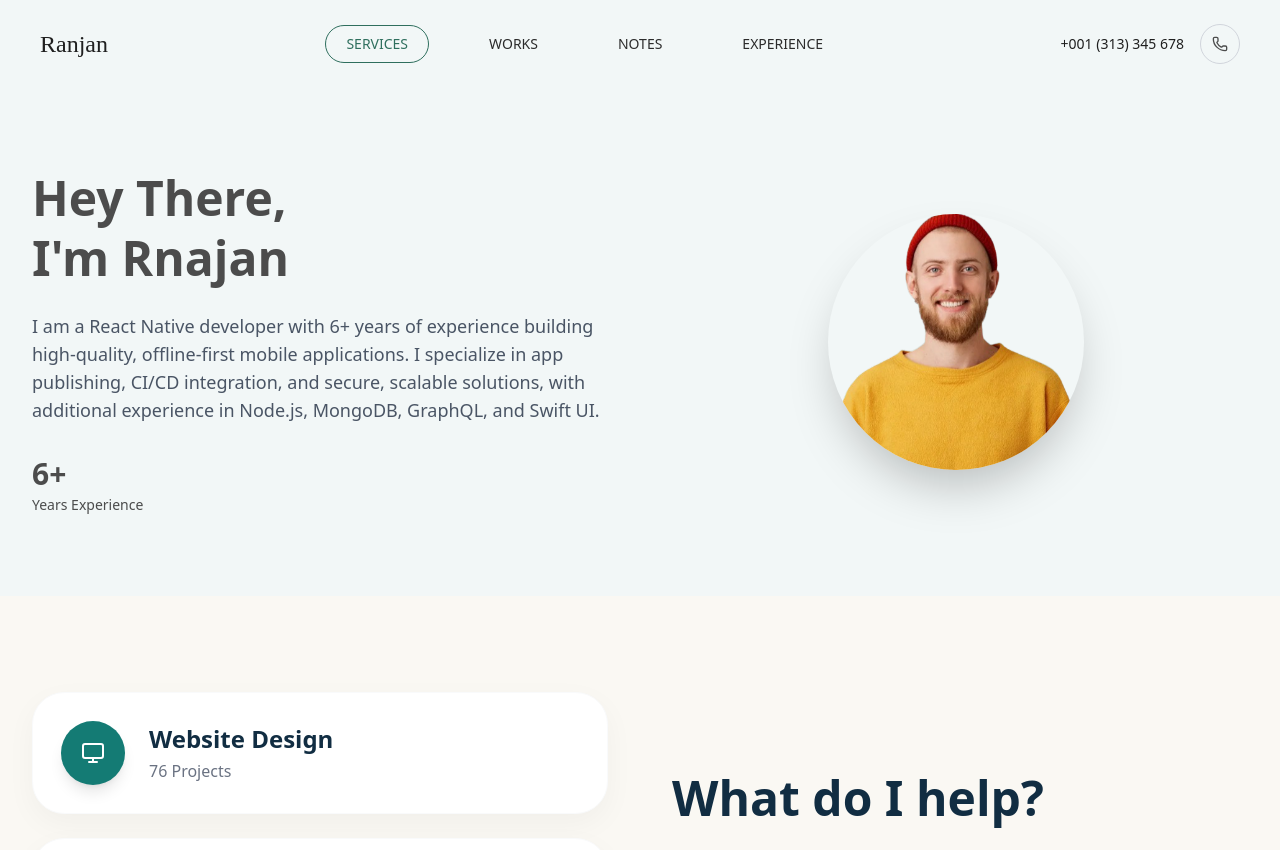
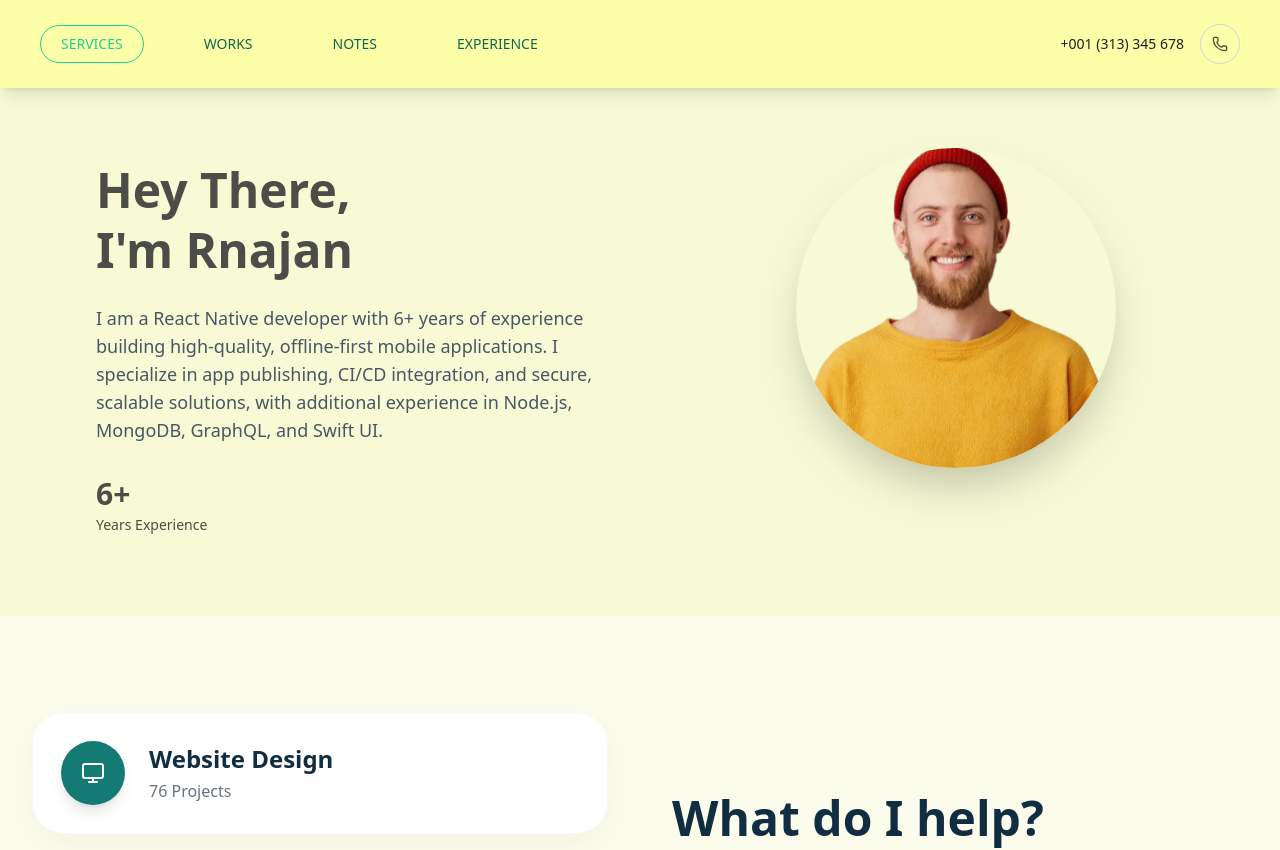
Before and after one commit to ranjansharma1412/ranjan-portfollio, a React (Vite) app: page / in a window 1280 px wide. Shown: the top 850 px of the page. Built offline with nearby package versions, Linux system fonts and the light colour scheme.

Commit message:
fixed hader & hero section ui

```diff
--- a/src/components/experience/ExperienceTimeline.tsx
+++ b/src/components/experience/ExperienceTimeline.tsx
@@ -34,7 +34,7 @@ const experiences: Experience[] = [
 
 const ExperienceTimeline = () => {
   return (
-    <section id="experience" className="bg-[#faf8f3] px-6 py-24">
+    <section id="experience" className="bg-[#FCFCED] px-6 py-24">
       <div className="max-w-5xl mx-auto">
         <h2 className="text-[44px] font-bold text-[#112d42] mb-24 text-center">
           My Work Experience
--- a/src/components/hero/HeroSection.tsx
+++ b/src/components/hero/HeroSection.tsx
@@ -4,17 +4,17 @@ import heroImage from '../../assets/images/hero.png';
 
 const HeroSection = () => {
   return (
-    <section className="grid md:grid-cols-2 gap-12 px-8 py-20 items-center">
+    <section className="grid md:grid-cols-2 gap-12 px-8 py-20 items-center bg-[#F7FAD4]">
       <motion.div
         initial="hidden"
         animate="visible"
         variants={heroHeadlineVariants}
-        className="flex flex-col"
+        className="flex flex-col pl-16 mt-20"
       >
         <motion.h2
           className="text-5xl font-extrabold leading-tight"
           initial={{ opacity: 0, y: 20 }}
-          animate={{ opacity: 1, y: 0 }}
+          animate={{ opacity: 1, y: 0, }}
           transition={{ duration: 0.6, delay: 0.2 }}
         >
           Hey There, <br /> I'm Rnajan
@@ -51,7 +51,7 @@ const HeroSection = () => {
         <img
           src={heroImage}
           alt="Rnajan"
-          className="relative z-10 w-64 h-64 rounded-full object-cover shadow-2xl"
+          className="relative z-10 w-80 h-80 rounded-full object-cover shadow-2xl"
         />
       </motion.div>
     </section>
--- a/src/components/layout/Footer.tsx
+++ b/src/components/layout/Footer.tsx
@@ -3,7 +3,7 @@ import { ctaTextVariants } from '../../animations/motionVariants';
 
 const Footer = () => {
   return (
-    <footer className="px-8 py-20 bg-[#f7efe5]">
+    <footer className="px-8 py-20 bg-[#F7FAD4]">
       <motion.div
         initial="hidden"
         whileInView="visible"
--- a/src/components/layout/Header.tsx
+++ b/src/components/layout/Header.tsx
@@ -1,6 +1,6 @@
 import { motion } from 'framer-motion';
-import { useState } from 'react';
 import { Phone } from 'lucide-react';
+import { useEffect, useRef, useState } from 'react';
 
 const scrollToSection = (sectionId: string) => {
   const element = document.getElementById(sectionId.toLowerCase());
@@ -11,6 +11,9 @@ const scrollToSection = (sectionId: string) => {
 
 const Header = () => {
   const [active, setActive] = useState('Services');
+  const [isScrolledUp, setIsScrolledUp] = useState(false);
+  const lastScrollY = useRef<number>(0);
+
 
   const navItems = [
     { name: 'Services', id: 'services' },
@@ -19,19 +22,33 @@ const Header = () => {
     { name: 'Experience', id: 'experience' }
   ];
 
+  useEffect(() => {
+    const handleScroll = () => {
+      const currentScrollY = window.scrollY;
+
+      const isScrollingUp = currentScrollY < lastScrollY.current;
+      const passedThreshold = currentScrollY <= 50;
+
+      setIsScrolledUp(!(passedThreshold && isScrollingUp));
+
+      lastScrollY.current = currentScrollY;
+    };
+
+    window.addEventListener("scroll", handleScroll, { passive: true });
+    return () => window.removeEventListener("scroll", handleScroll);
+  }, []);
+
+
   return (
     <motion.header
-      className="w-full px-10 py-6"
+      className={`fixed top-0 left-0 w-full z-50 px-10 py-6
+        transition-all duration-300 ease-in-out
+        ${isScrolledUp ? "bg-[#FCFFA8] shadow-lg" : "bg-transparent"}
+      `}
       initial={{ y: -20, opacity: 0 }}
       animate={{ y: 0, opacity: 1 }}
     >
-      <div className="max-w-7xl mx-auto flex items-center justify-between">
-
-        {/* Logo */}
-        <h1 className="text-2xl font-medium font-[cursive] text-[#1f1f1f]">
-          Ranjan
-        </h1>
-
+      <div className="max-w-7xl mx-auto flex justify-between">
         {/* Navigation */}
         <nav className="hidden md:flex items-center gap-10 text-sm">
           {navItems.map((item) => (
@@ -42,10 +59,9 @@ const Header = () => {
                 scrollToSection(item.id);
               }}
               className={`relative px-5 py-2 transition-all
-                ${
-                  active === item.name
-                    ? 'text-[#2f6f5e] border border-[#2f6f5e] rounded-full'
-                    : 'text-[#2b2b2b] hover:text-black'
+                ${active === item.name
+                  ? 'text-[#1cce9e] border border-[#1cce9e] rounded-full font-medium'
+                  : 'text-[#11654f] hover:text-[#1cce9e]'
                 }
               `}
             >
--- a/src/components/services/ServicesSection.tsx
+++ b/src/components/services/ServicesSection.tsx
@@ -1,5 +1,5 @@
 import { motion } from 'framer-motion';
-import { Monitor, Smartphone, PenTool } from 'lucide-react'; // Clean line icons
+import { Monitor, PenTool, Smartphone } from 'lucide-react'; // Clean line icons
 import { serviceCardVariants } from '../../animations/motionVariants';
 
 const services = [
@@ -25,7 +25,7 @@ const services = [
 
 const ServicesSection = () => {
   return (
-    <section id="services" className="px-8 py-24 bg-[#faf8f3] grid md:grid-cols-2 gap-16 items-center">
+    <section id="services" className="px-8 py-24 grid md:grid-cols-2 gap-16 items-center bg-[#FCFCED]">
       {/* LEFT SIDE: Service Cards */}
       <motion.div
         className="space-y-6"
--- a/src/components/works/WorksSection.tsx
+++ b/src/components/works/WorksSection.tsx
@@ -1,5 +1,5 @@
 import { motion } from 'framer-motion';
-import{ useState } from 'react';
+import { useState } from 'react';
 import ProjectCard from './ProjectCard';
 
 const WorksSection = () => {
@@ -66,7 +66,7 @@ const WorksSection = () => {
   // ];
 
   return (
-    <section id="works" className="px-8 py-20 bg-gray-50">
+    <section id="works" className="px-8 py-20 bg-[#FCFCED]">
       <motion.div
         className="flex justify-between items-center mb-10"
         initial={{ opacity: 0, y: 20 }}
@@ -110,7 +110,7 @@ const WorksSection = () => {
         viewport={{ once: true, amount: 0.3 }}
       >
         <div className="flex gap-6 transition-transform duration-500 ease-in-out"
-             style={{ transform: `translateX(-${currentSlide * 33.33}%)` }}>
+          style={{ transform: `translateX(-${currentSlide * 33.33}%)` }}>
           {projects.map((project) => (
             <div key={project.id} className="min-w-[33.33%] px-2">
               <ProjectCard
--- a/src/index.css
+++ b/src/index.css
@@ -4,7 +4,6 @@
 body {
   font-family: 'Caveat', cursive;
 } */
-
 
 :root {
   font-family: system-ui, Avenir, Helvetica, Arial, sans-serif;
```
Also changed, not shown: src/App.tsx (+5 -3 lines), 1 other file (tests, documents, lock files or other folders).
